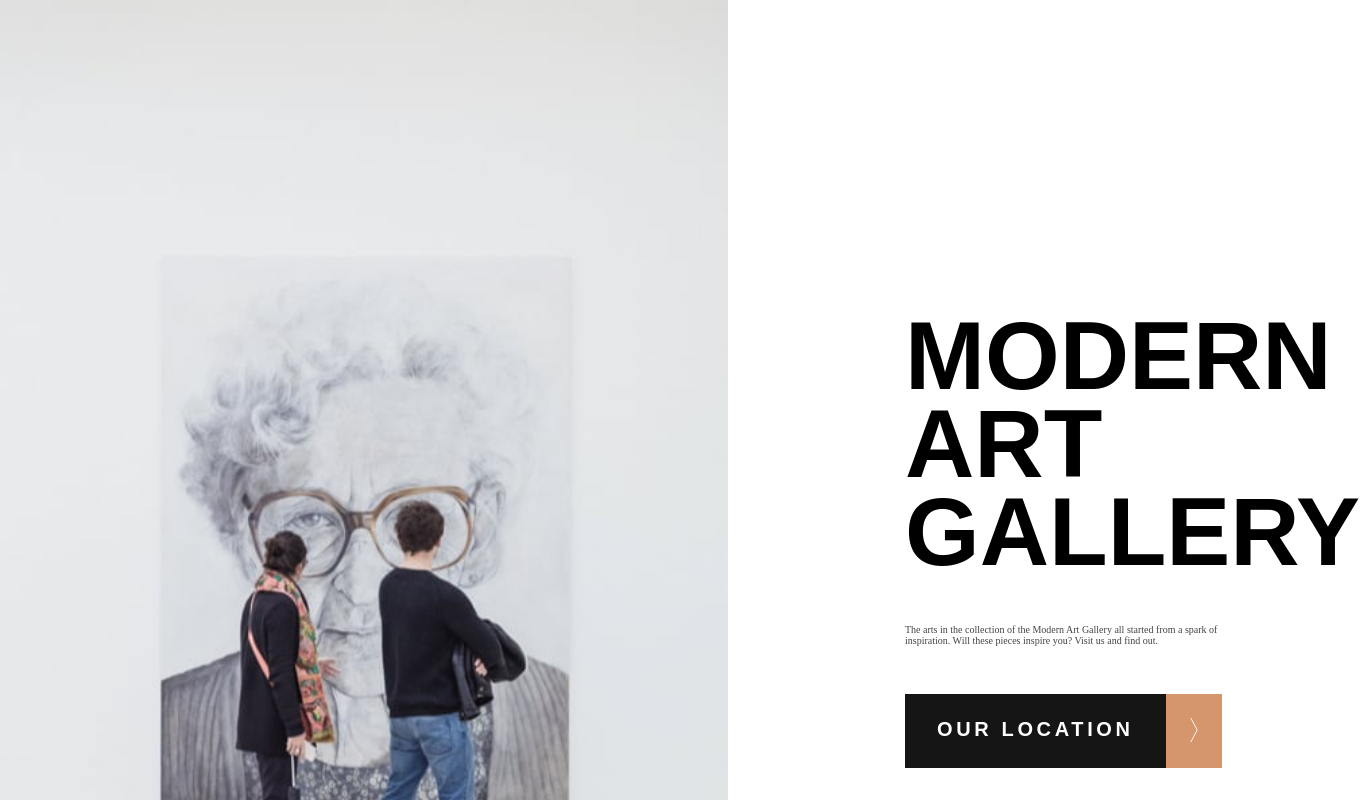
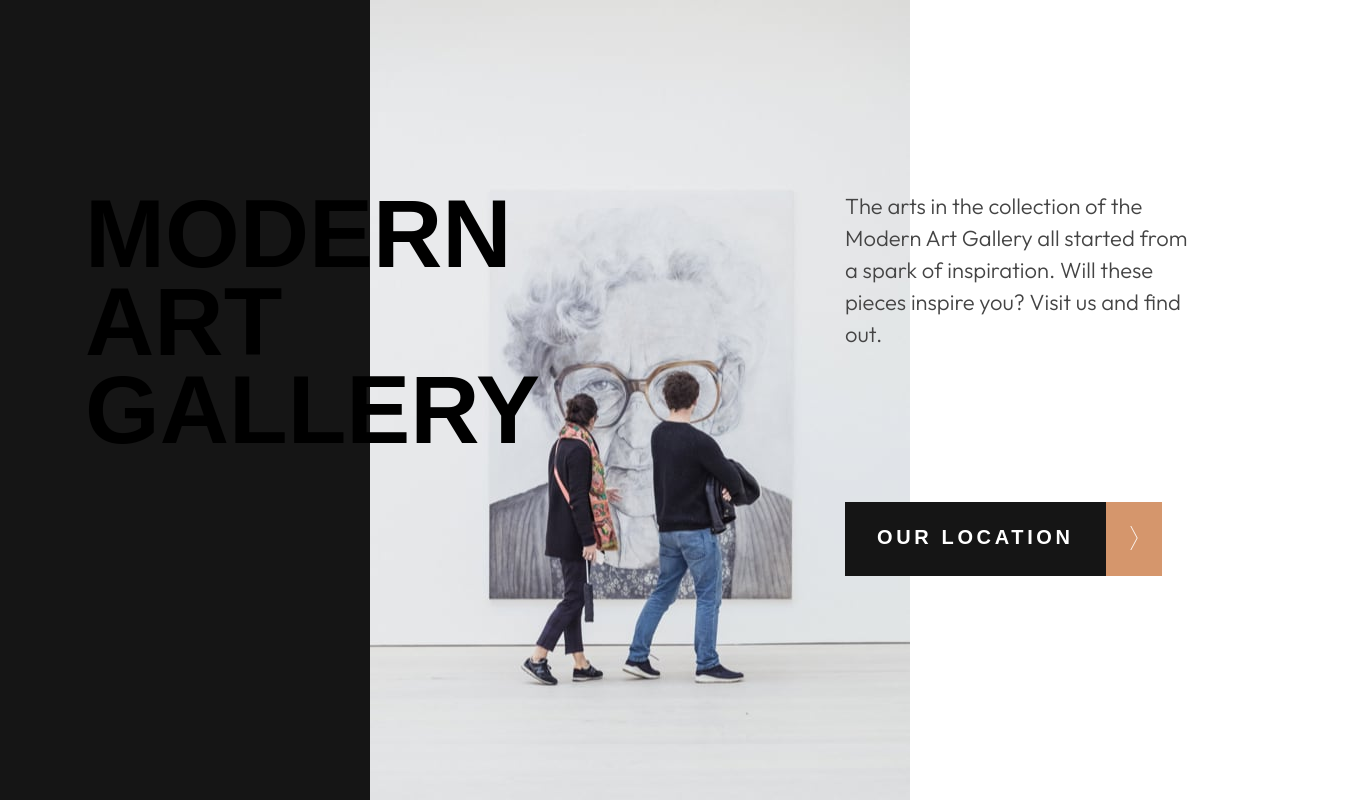
Before and after one commit to Orliland/art-gallery-website, a React (Vite) app: page / in a window 1280 px wide. Shown: the top 800 px of the page, 1360 px wide, since content can reach past the window. Built offline with nearby package versions, Linux system fonts and the light colour scheme; a web font is replaced by a local one.

Commit message:
add styles for desktop hero

```diff
--- a/src/layout/Hero/hero.css
+++ b/src/layout/Hero/hero.css
@@ -3,7 +3,9 @@
 }
 
 .thumbnail {
+  position: relative;
   width: 100%;
+  z-index: -1;
 }
 
 .thumbnail__image {
@@ -23,8 +25,8 @@
 
 @media (min-width: 768px) {
   .thumbnail {
-    grid-column: 1 / 1;
-    grid-row: 1 / 1;
+    grid-column: 1 / 2;
+    grid-row: 1 / 2;
   }
   .thumbnail__image {
     width: 56.9%;
@@ -43,3 +45,44 @@
     padding: 0;
   }
 }
+
+@media (min-width: 1024px) {
+  .thumbnail::before {
+    content: "";
+    display: block;
+    position: absolute;
+    width: 50%;
+    height: 100%;
+    background-color: var(--almost-black);
+    z-index: -1;
+  }
+  .thumbnail__image {
+    display: block;
+    margin: 0 auto;
+    width: auto;
+    height: 80rem;
+  }
+
+  .hero__body {
+    display: grid;
+    grid-template-rows: auto auto;
+    grid-template-columns: auto 35rem;
+    gap: 0;
+
+    margin: 0;
+    width: 100%;
+    max-width: 111rem;
+    justify-self: center;
+    align-self: flex-start;
+    margin-top: 19rem;
+  }
+
+  .hero__title {
+    max-width: 45rem;
+  }
+
+  .hero__button {
+    margin-top: 4.8rem;
+    grid-column: 2/3;
+  }
+}
--- a/src/layout/Hero/index.jsx
+++ b/src/layout/Hero/index.jsx
@@ -20,12 +20,17 @@ function Hero() {
       </picture>
       <div className="hero__body">
         <h1 className="headline hero__title">MODERN ART GALLERY</h1>
-        <p className="body-s hero__description">
+        <p className="body-text hero__description">
           The arts in the collection of the Modern Art Gallery all started from
           a spark of inspiration. Will these pieces inspire you? Visit us and
           find out.
         </p>
-        <Button text="OUR LOCATION" url="/location" action="to" />
+        <Button
+          text="OUR LOCATION"
+          url="/location"
+          action="to"
+          className="hero__button"
+        />
       </div>
     </section>
   );
```
